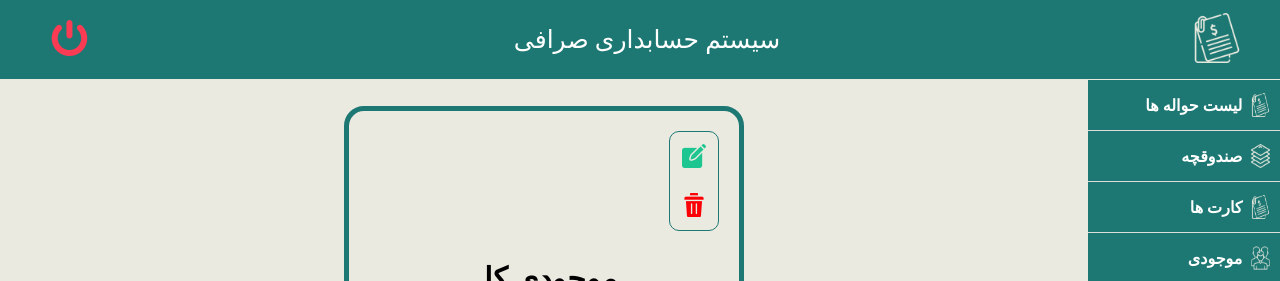
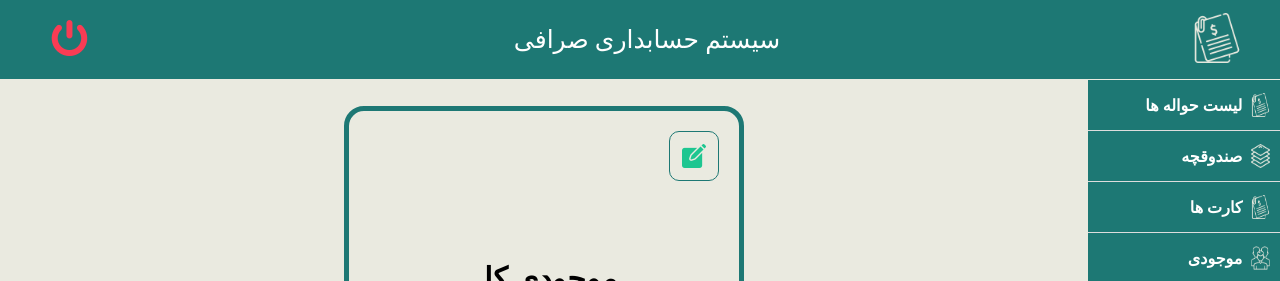
Before and after one commit to RezaHabibi1001/ExchangeFront, a React (Create React App) app: page /market in a window 1280 px wide. Shown: the top 281 px of the page. Built offline with nearby package versions, Linux system fonts and the light colour scheme.

Commit message:
safe resolved

```diff
--- a/src/Components/Market/Market.jsx
+++ b/src/Components/Market/Market.jsx
@@ -88,12 +88,6 @@ export function Market() {
                 className="repository-header-img"
                 alt="edit"
               />
-
-              <img
-                src="delete.png"
-                className="repository-header-img"
-                alt="delete"
-              />
             </div>
             <span className="repository-title">موجودی کل</span>
             <span className="repository-amount">798789</span>
--- a/src/Styles/Market/Market.css
+++ b/src/Styles/Market/Market.css
@@ -209,7 +209,7 @@ tfoot tr td:last-child {
 }
 .repository-header {
   width: 50px;
-  height: 100px;
+  height: 50px;
   position: absolute;
   right: 20px;
   top: 20px;
```
